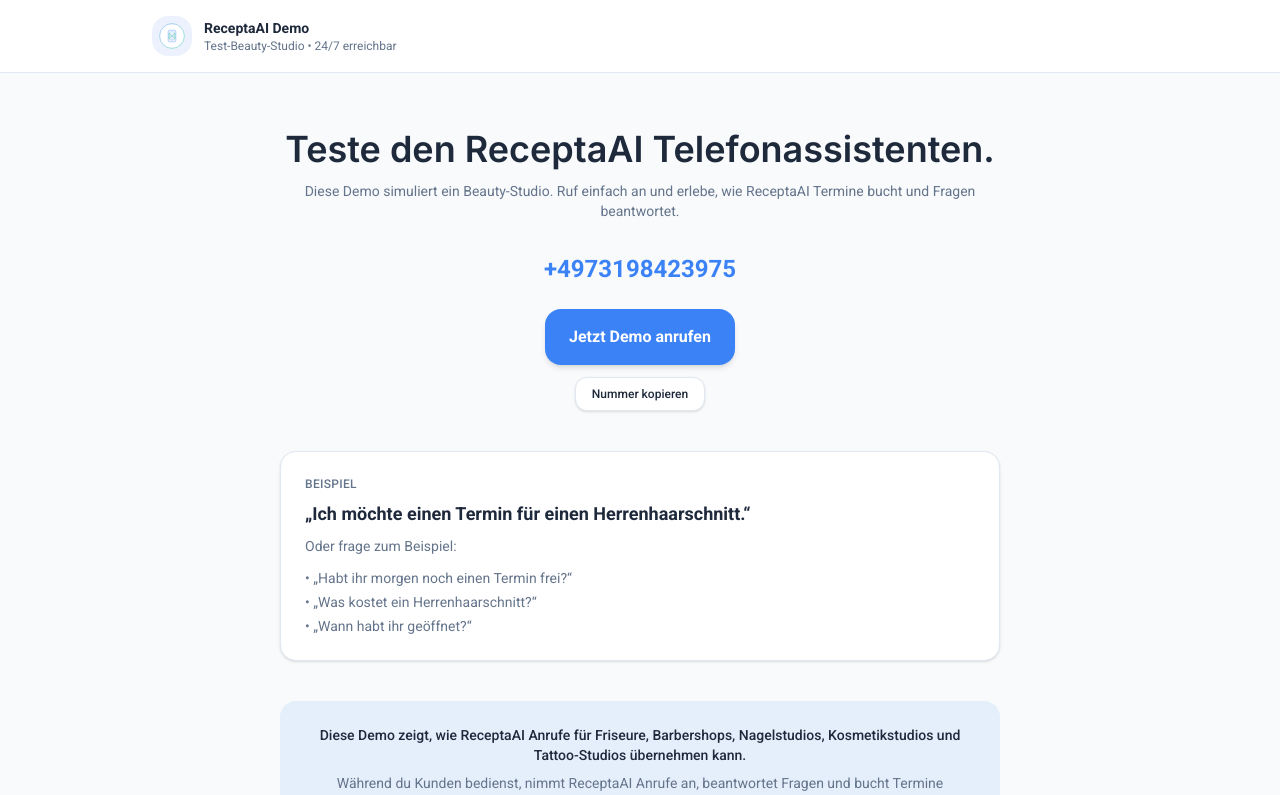
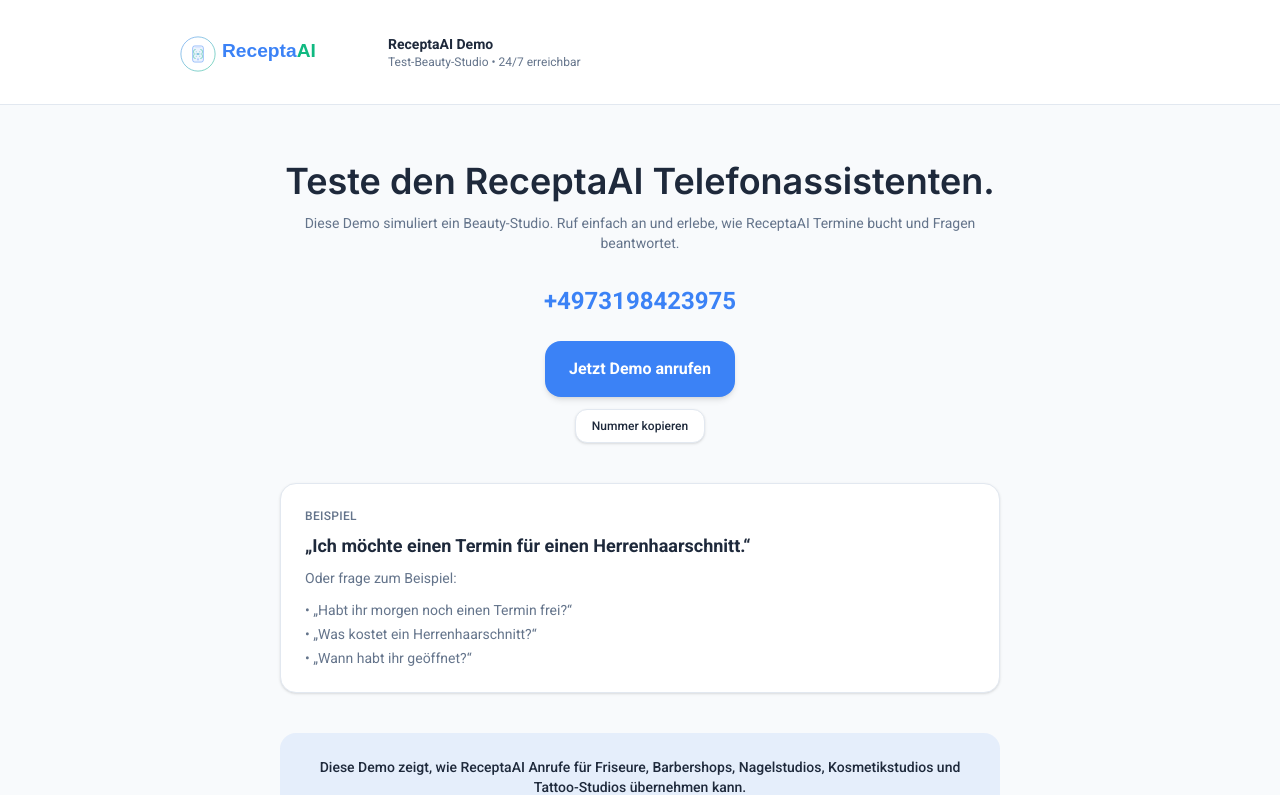
Before and after one commit to LaLeyendaM8/ai-receptionist, a Next.js app in the folder frontend/: page /demo in a window 1280 px wide. Shown: the top 795 px of the page. Built offline with nearby package versions, Linux system fonts and the light colour scheme.

Commit message:
demo logo

```diff
--- a/frontend/app/demo/page.tsx
+++ b/frontend/app/demo/page.tsx
@@ -1,4 +1,4 @@
-import Image from "next/image";
+import { Brand } from "@/app/components/Brand"
 import CopyNumber from "./_components/CopyNumber";
 
 export const dynamic = "force-static";
@@ -14,15 +14,9 @@
       <div className="border-b border-[#E2E8F0] bg-white">
         <div className="mx-auto flex max-w-5xl items-center justify-between px-6 py-4">
           <div className="flex items-center gap-3">
-            <div className="flex h-10 w-10 items-center justify-center rounded-2xl bg-[#3B82F6]/10">
-              <Image
-                src="/branding/ReceptaAI-logo-icon.svg"
-                alt="ReceptaAI"
-                width={26}
-                height={26}
-              />
+           <div className="mx-auto flex max-w-6xl items-center justify-between px-4 py-4 sm:px-6">
+                     <Brand href="#hero" variant="horizontal" size="lg" />
             </div>
-
             <div>
               <div className="text-sm font-semibold">ReceptaAI Demo</div>
               <div className="text-xs text-[#64748B]">
```
